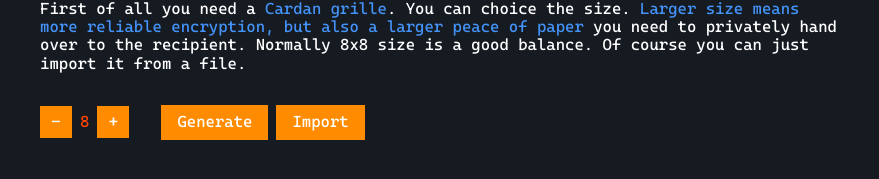
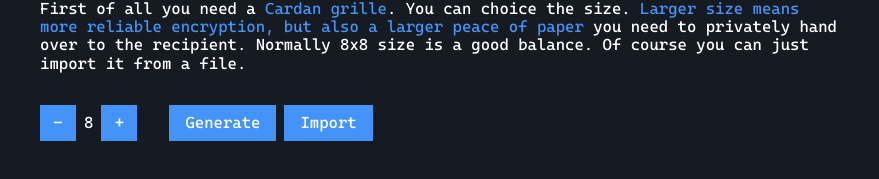
Before and after one commit to vkusnyjchaj/cardan-grille, a React (Vite) app: page / in a window 1280 px wide. Shown: the part 969-1148 px from the top of the page, without its empty margins (200-1079 px from the left). Built offline with nearby package versions, Linux system fonts and the light colour scheme.

Commit message:
Style some components

```diff
--- a/src/components/Button/Button.module.css
+++ b/src/components/Button/Button.module.css
@@ -1,7 +1,7 @@
 .button {
   width: fit-content;
   padding: 8px 16px;
-  background-color: darkorange;
+  background-color: #4493f8;
   border: none;
   color: white;
   outline: none;
--- a/src/components/Counter/Counter.module.css
+++ b/src/components/Counter/Counter.module.css
@@ -7,14 +7,14 @@
   padding: 0 8px 0 8px;
   font-size: 16px;
   user-select: none;
-  color: orangered;
+  color: white;
 }
 
 .button {
-  width: 32px;
-  height: 32px;
+  width: 36px;
+  height: 36px;
   padding: 4px 4px;
-  background-color: darkorange;
+  background-color: #4493f8;
   border: none;
   color: white;
   outline: none;
--- a/src/components/Grille/Grille.module.css
+++ b/src/components/Grille/Grille.module.css
@@ -5,8 +5,8 @@
 .grille .cell {
     width: 32px;
     height: 32px;
-    border: 1px solid var(--text);
-    background-color: var(--accent);
+    border: 1px solid darkorange;
+    background-color: #161b22;
     vertical-align: center;
 }
 
@@ -20,7 +20,8 @@
     width: 32px;
     height: 32px;
     box-sizing: border-box;
-    background: var(--text);
+    background: darkorange;
+
 }
 
 .grille .cell .hole.print {
--- a/src/views/Home/Home.module.css
+++ b/src/views/Home/Home.module.css
@@ -34,3 +34,7 @@
 .importButton {
   margin-left: 8px;
 }
+
+.grille {
+  margin-top: 32px;
+}
--- a/src/views/Home/Home.tsx
+++ b/src/views/Home/Home.tsx
@@ -5,11 +5,24 @@ import Warning from "../../components/Warning/Warning";
 import styles from './Home.module.css';
 import { DEFAULT_GRILLE_SIZE } from "../../constants";
 import Button from "../../components/Button/Button";
+import { generate } from "../../utils/generator";
+import Grille from "../../components/Grille/Grille";
 
 export default function Home() {
   const [size, setSize] = useState<number>(DEFAULT_GRILLE_SIZE);
+  const [grille, setGrille] = useState<Array<Array<boolean>> | null>(null);
+
   const onSizeChange = (size: number) => {
     setSize(size);
+  }
+
+  const onGenerateClick = () => {
+    const grille = generate(size);
+    setGrille(grille);
+  }
+
+  const onImportClick = () => {
+
   }
 
   return (
@@ -28,9 +41,10 @@ export default function Home() {
       <p>First of all you need a <span className={styles.attention}>Cardan grille</span>. You can choice the size. <span className={styles.attention}>Larger size means more reliable encryption, but also a larger peace of paper</span> you need to privately hand over to the recipient. Normally 8x8 size is a good balance. Of course you can just import it from a file.</p>
       <div className={styles.controls}>
         <Counter value={size} step={2} min={4} max={16} onChange={onSizeChange} />
-        <Button className={styles.generateButton}>Generate</Button>
-        <Button className={styles.importButton}>Import</Button>
+        <Button className={styles.generateButton} onClick={onGenerateClick}>Generate</Button>
+        <Button className={styles.importButton} onClick={onImportClick}>Import</Button>
       </div>
+      <Grille className={styles.grille} grille={grille} />
     </Layout>
   );
 }
```
